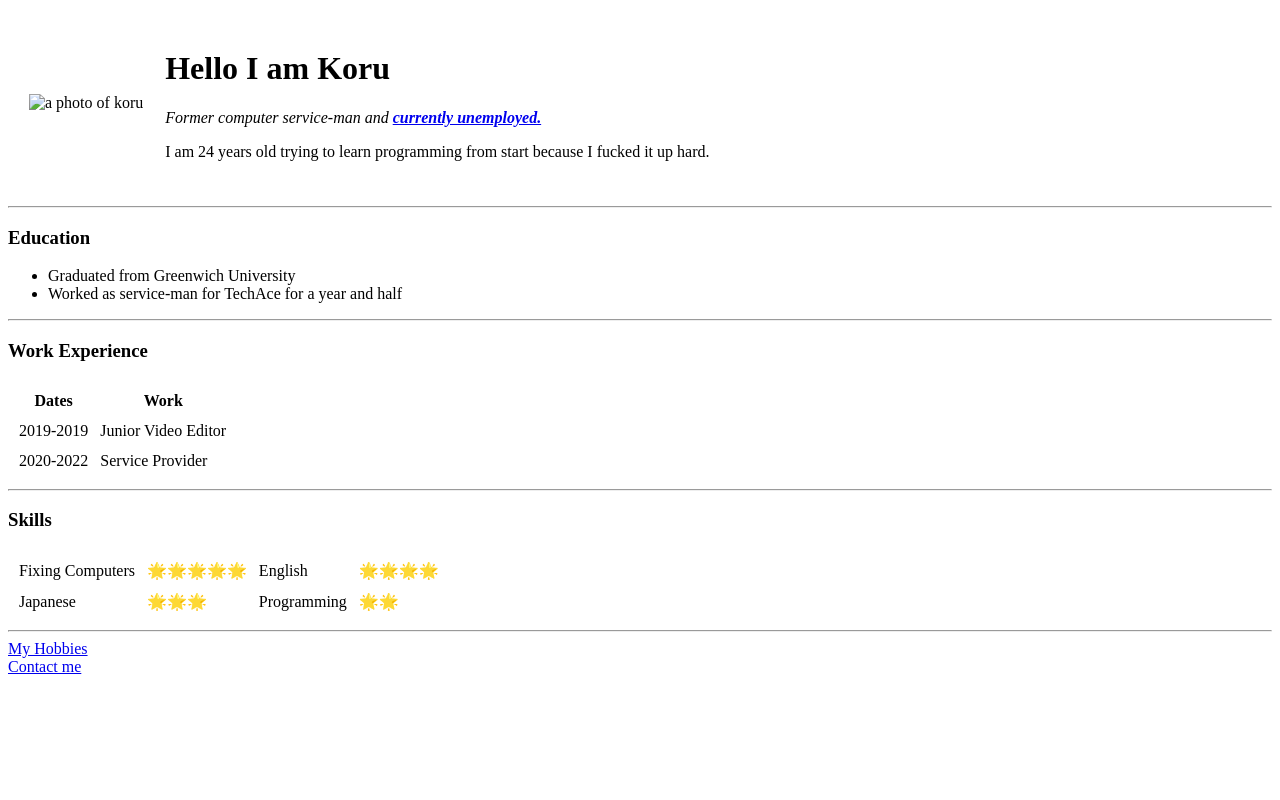
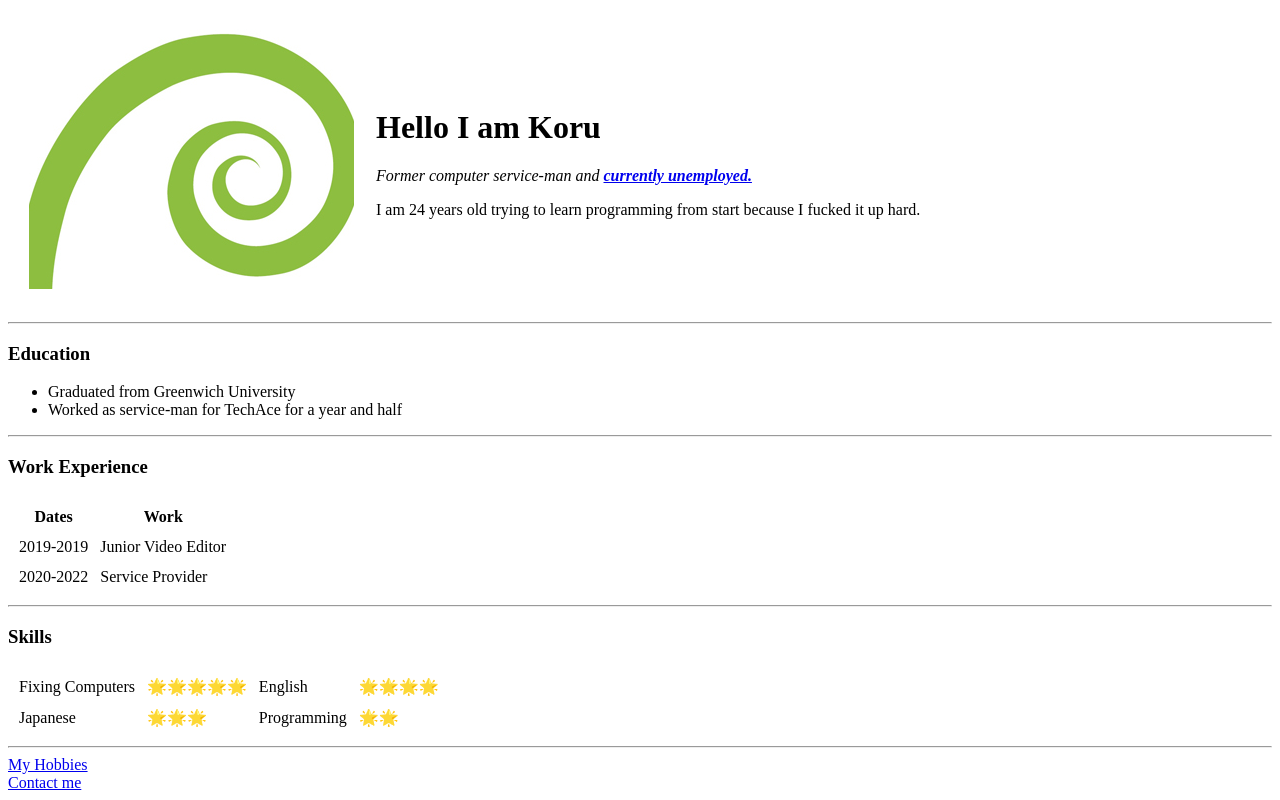
Before and after one commit to thanlwinoo98/cv, a plain HTML site: page index.html in a window 1280 px wide. Drawn offline with Linux system fonts and the light colour scheme.

Commit message:
Update index.html

```diff
--- a/index.html
+++ b/index.html
@@ -10,7 +10,7 @@
 <body>
   <table cellspacing="20">
     <tr>
-      <td><img src="Koru.jpg" alt="a photo of koru"></td>
+      <td><img src="image/Koru.jpg" alt="a photo of koru"></td>
       <td>
         <h1>Hello I am Koru</h1>
         <p><em>Former computer service-man and <a href="https://www.google.com/search?q=homeless&source=lnms&tbm=isch&sa=X&ved=2ahUKEwj5qb-l0r_7AhWX3TgGHV93B9EQ_AUoAXoECAIQAw&biw=756&bih=862&dpr=1"><strong> currently unemployed.</strong></a></em></p>
```
